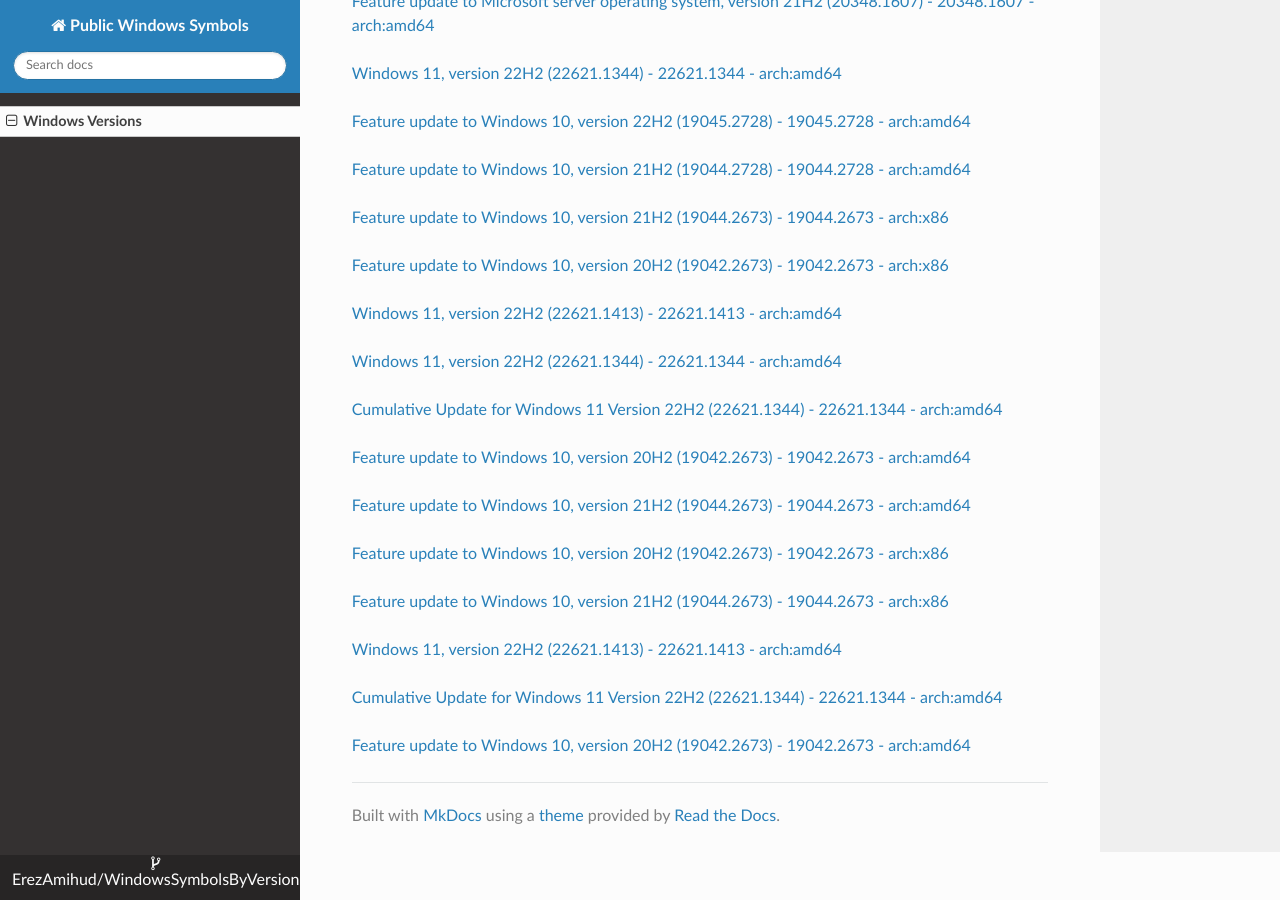
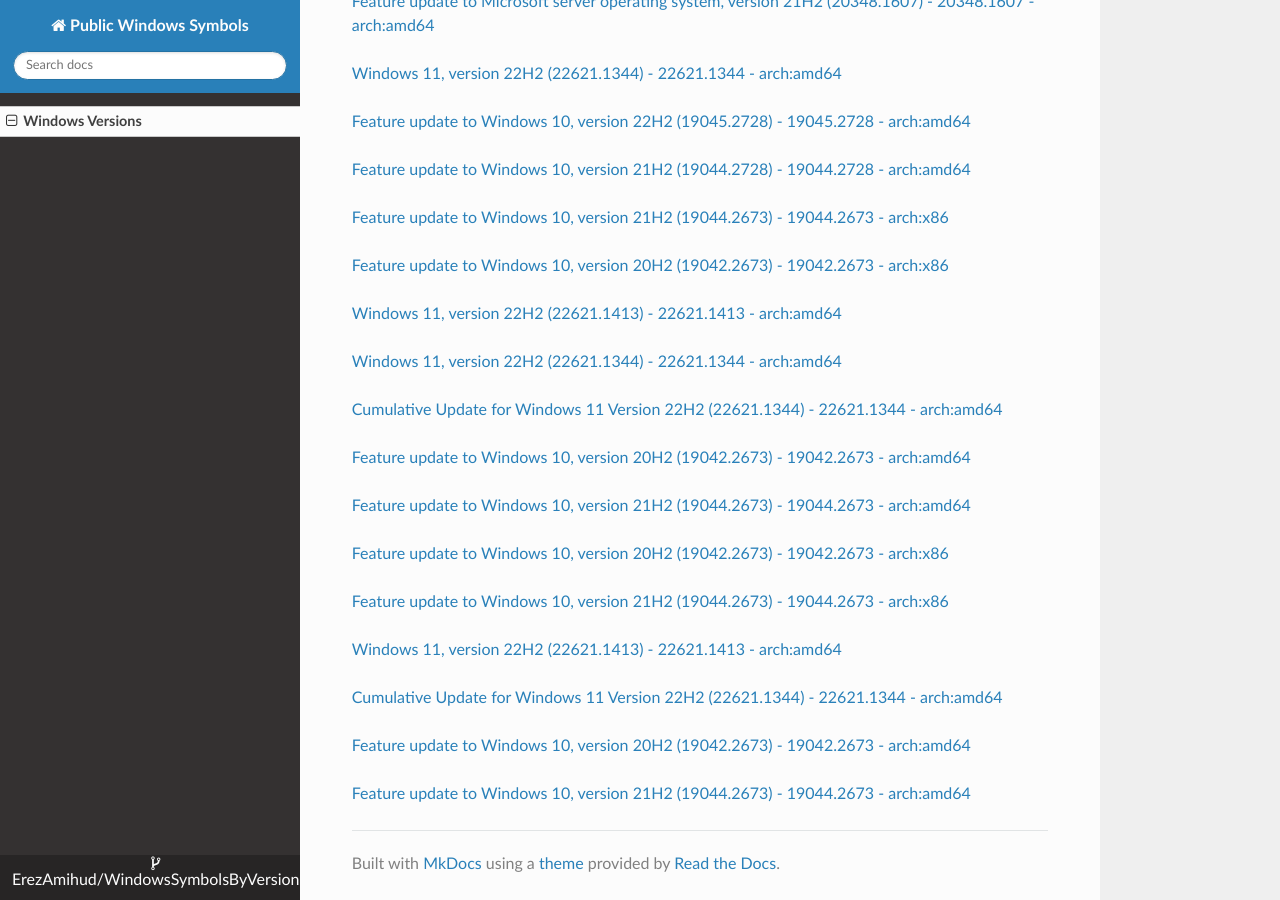
Before and after one commit to ErezAmihud/WindowsSymbolsByVersion, an MkDocs documentation site: the page built from docs/index.md, in a window 1280 px wide and 900 px high, scrolled down 37229 px. Built offline with MkDocs 1.6.1, drawn with Linux system fonts in a browser that asks for light colours; nearby versions of some CDN libraries.

Commit message:
Automated commit, add manifest for e663f395-bc4c-4ba1-be3a-b2ecdf9f1fd7

```diff
--- a/docs/index.md
+++ b/docs/index.md
@@ -2164,3 +2164,6 @@
 
 
 [Feature update to Windows 10, version 20H2 (19042.2673) - 19042.2673 - arch:amd64](https://github.com/ErezAmihud/WindowsSymbolsByVersion/blob/main/manifests/4cfaec52-d536-4e5c-bde4-0f2969f91264.manifest)
+
+
+[Feature update to Windows 10, version 21H2 (19044.2673) - 19044.2673 - arch:amd64](https://github.com/ErezAmihud/WindowsSymbolsByVersion/blob/main/manifests/e663f395-bc4c-4ba1-be3a-b2ecdf9f1fd7.manifest)
```
Also changed, not shown: process_builds.json (+1 -1 lines).
